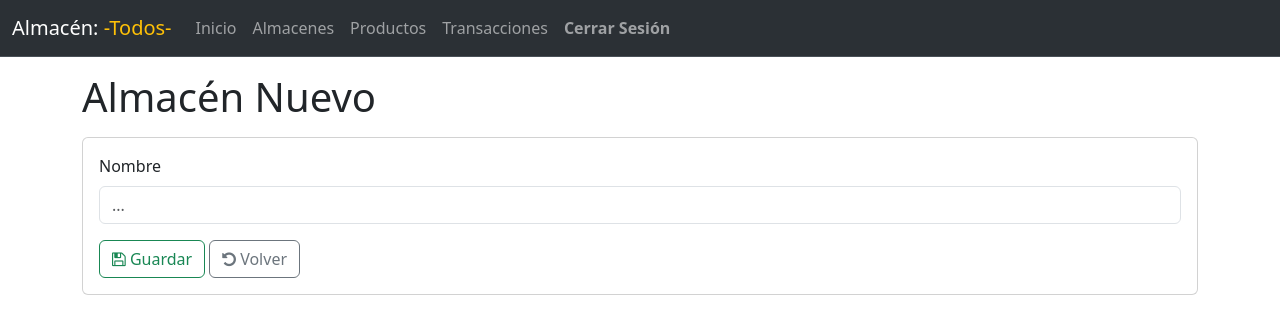
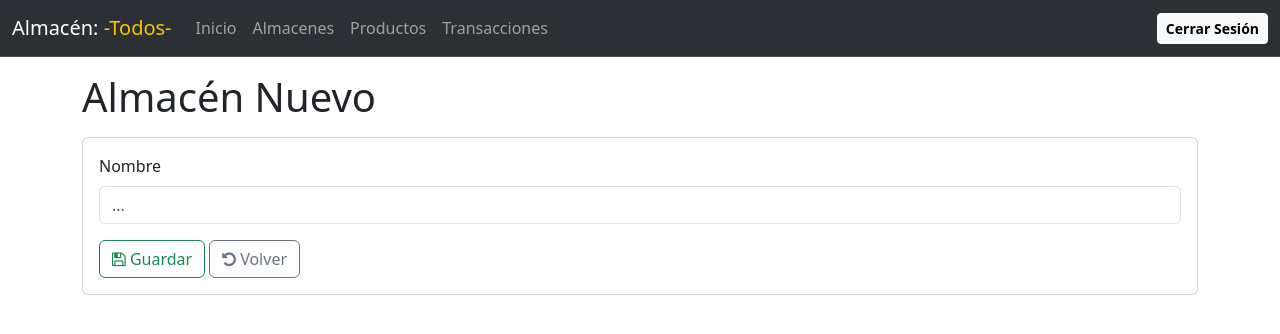
Before and after one commit to victor-jvp/erikamodas, a Django app: page /inventory/locations/create in a window 1280 px wide. Shown: the top 334 px of the page. Run offline with Django 5.2, Linux system fonts and the light colour scheme; the visitor is signed in with stand-in values (Sample User, id 1); some libraries are stand-ins or nearby versions.

Commit message:
Fixes to base

```diff
--- a/erikamodas/settings.py
+++ b/erikamodas/settings.py
@@ -97,7 +97,7 @@ DATABASES = {
         # "NAME": BASE_DIR / "db.sqlite3",
         'ENGINE': 'django.db.backends.mysql',
         'NAME': 'erikamodas',
-        'USER': 'root',
+        'USER': 'erikamodas',
         'PASSWORD': 'secret',
         'HOST': '127.0.0.1',
         'PORT': '3306',
--- a/templates/base.html
+++ b/templates/base.html
@@ -25,13 +25,9 @@
     <div class="container-fluid">
       {% if user.is_authenticated %}
       <a class="navbar-brand" href="javascript:void(0);" id="select_location">Almacén: <span class="text-warning">
-        {% if user.location %}{{ user.location }}{% else %}-Todos-{% endif %}</span>
+          {% if user.location %}{{ user.location }}{% else %}-Todos-{% endif %}</span>
       </a>
       {% endif %}
-      <button class="navbar-toggler" type="button" data-bs-toggle="collapse" data-bs-target="#navbarNavAltMarkup"
-        aria-controls="navbarNavAltMarkup" aria-expanded="false" aria-label="Toggle navigation">
-        <span class="navbar-toggler-icon"></span>
-      </button>
       <div class="collapse navbar-collapse" id="navbarNavAltMarkup">
         <div class="navbar-nav">
           {% if user.is_authenticated %}
@@ -39,13 +35,20 @@
           <a class="nav-link" href="{% url 'product:location_index' %}">Almacenes</a>
           <a class="nav-link" href="{% url 'product:index' %}">Productos</a>
           <a class="nav-link" href="{% url 'product:transaction_index' %}">Transacciones</a>
-          <a class="nav-link" href="{% url 'logout' %}"><b>Cerrar Sesión</b></a>
-          {% else %}
-          <!-- <a class="nav-link" href="{% url 'signup' %}">Signup</a> -->
-          <a class="nav-link" href="{% url 'signin' %}">Iniciar Sesión</a>
           {% endif %}
         </div>
       </div>
+      <div class="d-flex">
+        {% if user.is_authenticated %}
+        <a class="btn btn-light btn-sm" href="{% url 'logout' %}"><b>Cerrar Sesión</b></a>
+        {% else %}
+        <a class="nav-link" href="{% url 'signin' %}">Iniciar Sesión</a>
+        {% endif %}
+      </div>
+      <button class="navbar-toggler" type="button" data-bs-toggle="collapse" data-bs-target="#navbarNavAltMarkup"
+        aria-controls="navbarNavAltMarkup" aria-expanded="false" aria-label="Toggle navigation">
+        <span class="navbar-toggler-icon"></span>
+      </button>
     </div>
   </nav>
   <div class="container">{% block content %} {% endblock %}</div>
@@ -74,14 +77,11 @@
       $("#select_location").click(function () {
         assignLocation()
       })
-
-      console.log("{{ request.resolver_match.view_name }}")
     })
 
-    function assignLocation()
-    {
+    function assignLocation() {
       const locations = JSON.parse("{{ request.session.locations|escapejs }}")
-      let options = {"0": "-Todos-"}
+      let options = { "0": "-Todos-" }
       locations.forEach((e, i) => {
         options[e.id] = e.name
       })
```
